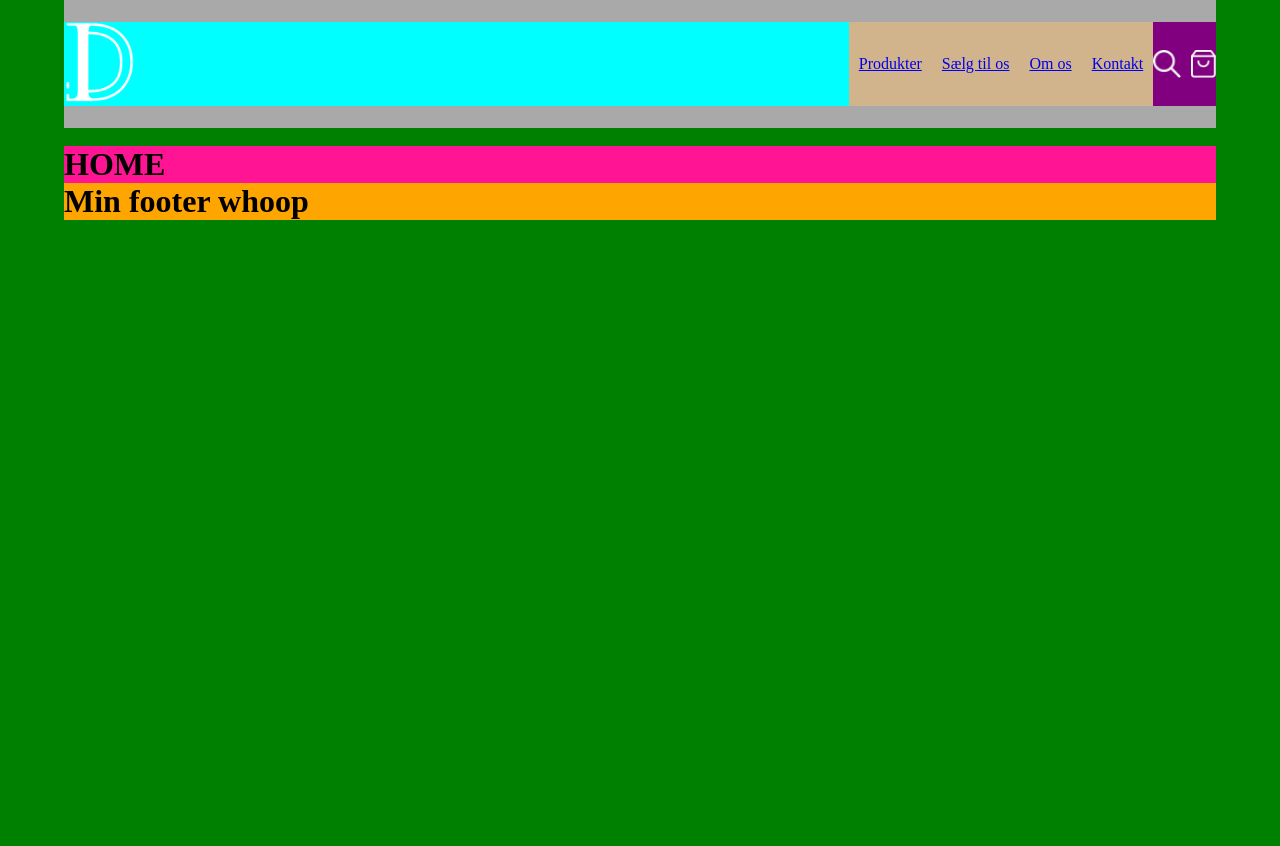
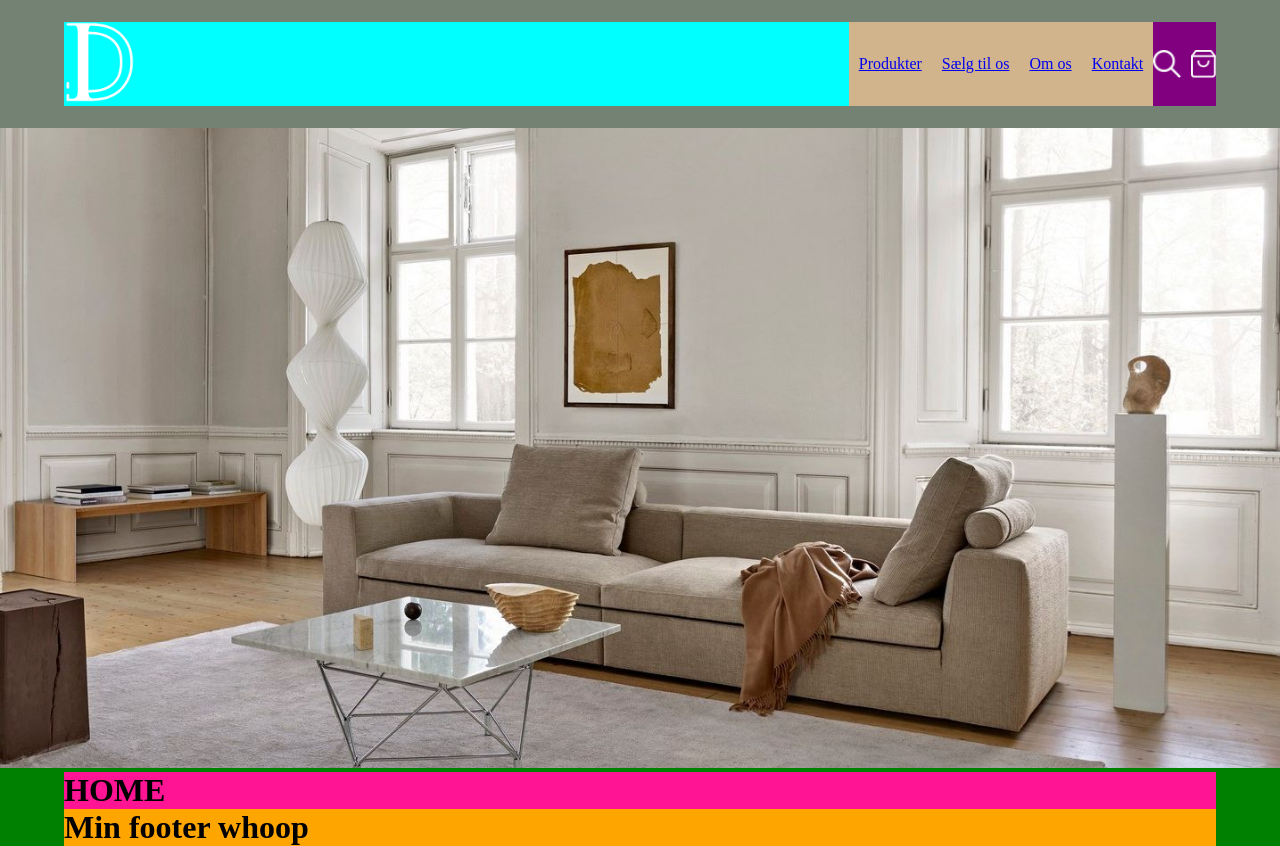
Before and after one commit to Isabella1807/DelfinInterior, a Vue app: page / in a window 1280 px wide. Before the commit the page ends 800 px from the top, so only its background shows below. Built offline with nearby package versions, Linux system fonts and the light colour scheme.

Commit message:
Home front image sizing

```diff
--- a/src/components/TheHeader.vue
+++ b/src/components/TheHeader.vue
@@ -3,8 +3,8 @@ import HeaderNavItem from "@/components/HeaderNavItem.vue";
 </script>
 
 <template>
-  <header class="globalContentWidth">
-    <div class="headerItemsContainer">
+  <header>
+    <div class="headerItemsContainer globalContentWidth">
       <div>
         <router-link to="/" class="headerLogo">
           <img src="../assets/Logo.png" alt="Delfin Interior Logo">
@@ -34,7 +34,7 @@ header {
   position: sticky;
   top: 0;
   z-index: 999;
-  background-color: darkgray;
+  background-color: #738272;
   align-items: center;
 }
 
--- a/src/views/HomeView.vue
+++ b/src/views/HomeView.vue
@@ -2,8 +2,8 @@
 </script>
 
 <template>
-  <div>
-    <img src="" alt="">
+  <div class="homeFrontImageContainer">
+    <img src="../assets/images/homeImage.jpg" alt="">
   </div>
   <div class="globalContentWidth">
     <h1>HOME</h1>
@@ -15,4 +15,11 @@
   width: 100%;
   background-color: deeppink;
 }
+.homeFrontImageContainer{
+  img{
+    object-fit: cover;
+    width: 100%;
+    height: 80vh;
+  }
+}
 </style>
```
Also changed, not shown: src/assets/images/homeImage.jpg (added).
